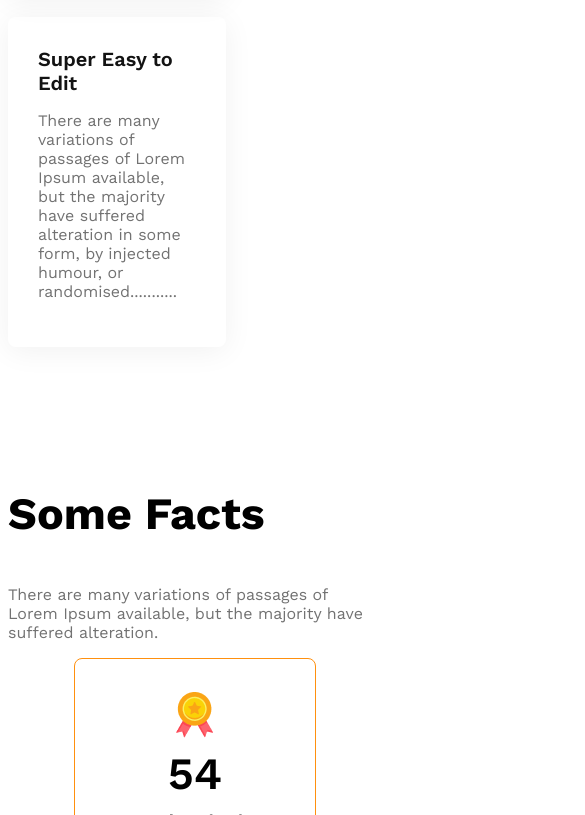
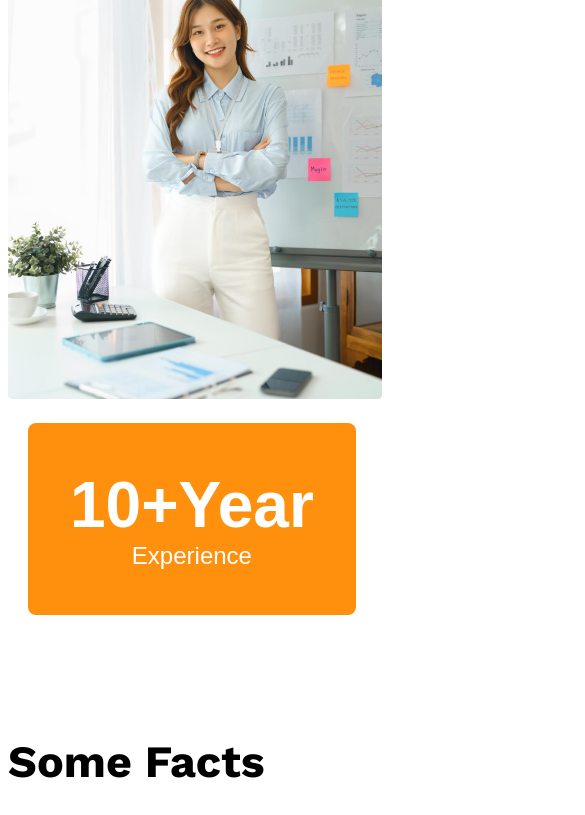
Before and after one commit to Pritomvai420/g3-architects-website, a plain HTML site: page index.html in a window 390 px wide. Shown: the part 4561-5376 px from the top of the page, 585 px wide, since content can reach past the window. Drawn offline with nearby package versions, Linux system fonts and the light colour scheme.

Commit message:
added experience badge and section responsibe

```diff
--- a/index.html
+++ b/index.html
@@ -73,8 +73,9 @@
 
   </div>
 
-  <div>
+  <div class="featured-architects">
     <img src="images/architect.png" alt="">
+
     <button id="experience-badge" class="btn-primary">
       <span id="experience-year">10+Year</span>
       <br>
--- a/style/style.css
+++ b/style/style.css
@@ -201,12 +201,27 @@ main > section{
 .features{
   gap: 100px;
 }
+#experience-badge{
+  padding: 45px 42px;
+  font-size: 1.5rem;
+  font-weight: 500;
+  margin-left: -100px;
+  margin-top: -100px;
+}
+#experience-year{
+  font-size: 4rem;
+  font-weight: 700;
+}
+
+.featured-architects img{
+  width: 100%;
+}
 
 
 
 /* responsive media query */
 @media screen and (max-width:576px) {
-  .navbar, .nav-links, .teams{
+  .navbar, .nav-links, .teams, .features{
     flex-direction: column;
    }
     .our-features{
@@ -223,6 +238,10 @@ main > section{
       justify-items: center;
       gap: 24px;
     }
+    #experience-badge{
+      margin-top: 20px;
+      margin-left: 20px;
+    }
   }
 
 
@@ -230,7 +249,7 @@ main > section{
 
 /* medium size device */
 @media screen and (min-width:576px) and (max-width:992px) {
-  .teams{
+  .teams, .features{
     flex-direction: column;
   }
 .our-features{
@@ -241,5 +260,9 @@ main > section{
   gap: 50px;
   justify-items: center;
 }
+#experience-badge{
+      margin-top: 20px;
+      margin-left: 20px;
+    }
 
 }
```
